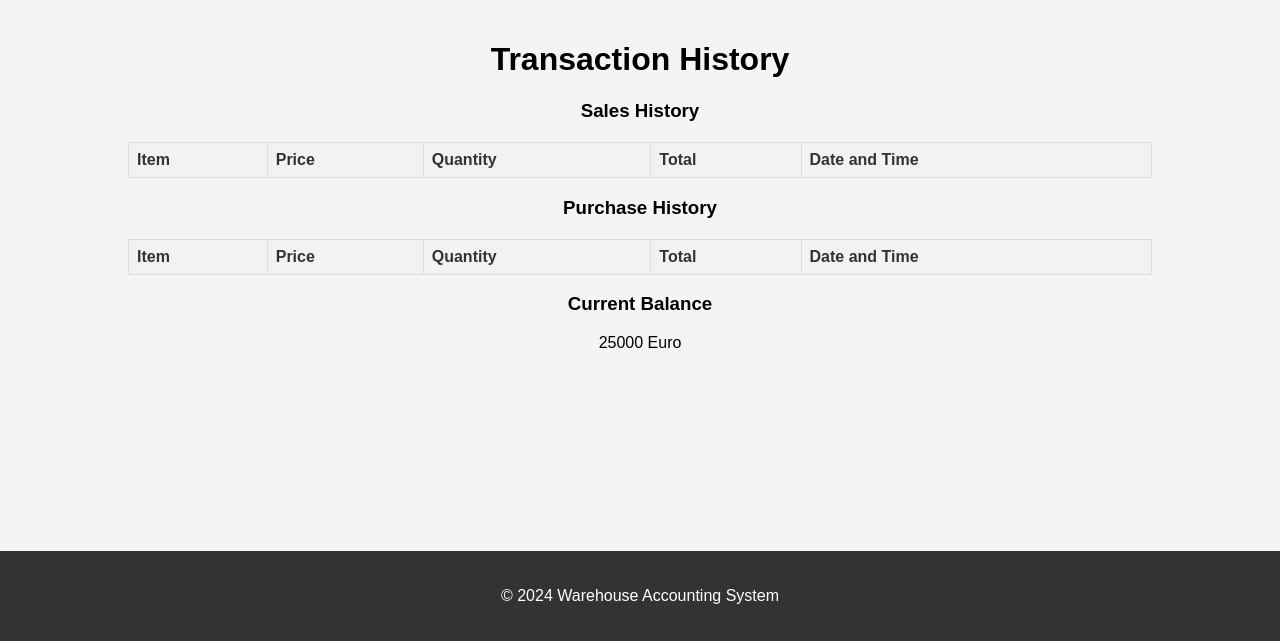
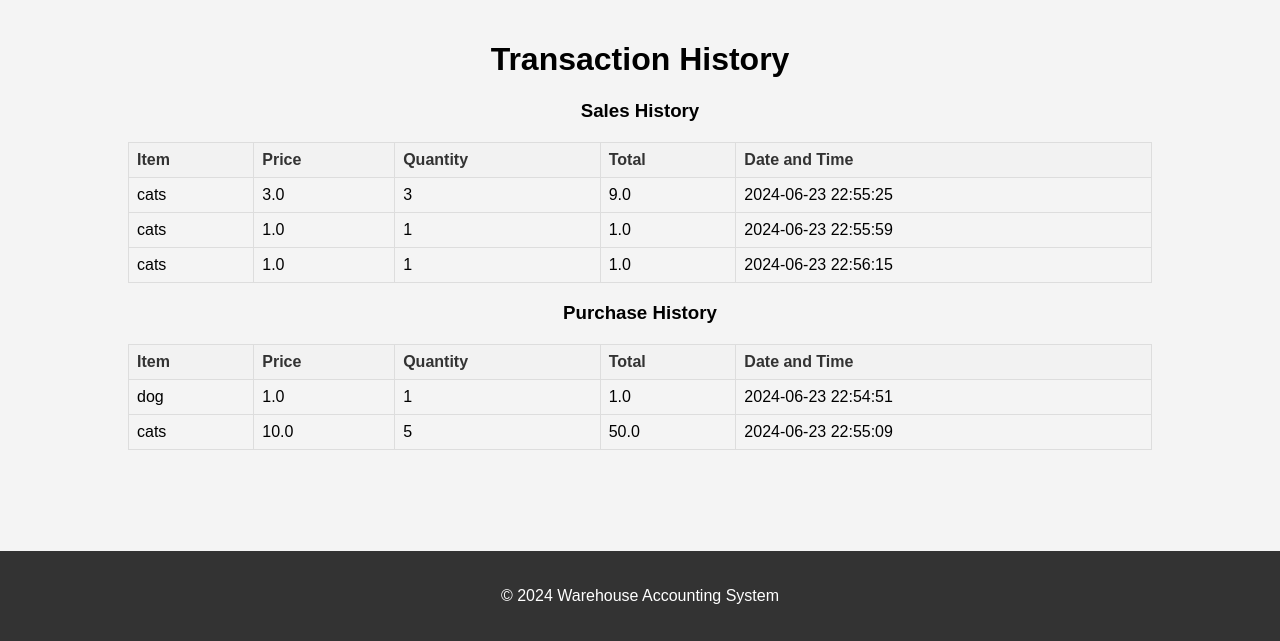
Before and after one commit to nunu0710/Accounting_app, a Flask app: page /history in a window 1280 px wide. Shown: the part 159-800 px from the top of the page. Run offline with Flask 3, Linux system fonts and the light colour scheme; lists and menus that the app fills with data are empty.

Commit message:
accounting app

```diff
--- /dev/null
+++ b/data.json
@@ -0,0 +1 @@
+{"inventory": {"dog": {"price": 1.0, "quantity": 1}}, "account_balance": 29960.0, "sales_history": [{"item": "cats", "price": 3.0, "quantity": 3, "total": 9.0, "time": "2024-06-23 22:55:25"}, {"item": "cats", "price": 1.0, "quantity": 1, "total": 1.0, "time": "2024-06-23 22:55:59"}, {"item": "cats", "price": 1.0, "quantity": 1, "total": 1.0, "time": "2024-06-23 22:56:15"}], "purchase_history": [{"item": "dog", "price": 1.0, "quantity": 1, "total": 1.0, "time": "2024-06-23 22:54:51"}, {"item": "cats", "price": 10.0, "quantity": 5, "total": 50.0, "time": "2024-06-23 22:55:09"}]}
--- a/main.py
+++ b/main.py
@@ -53,22 +53,8 @@ def balance():
         amount = request.form.get('amount', type=int, default=0)
         if command == 'add':
             account_balance += amount
-            purchase_history.append({
-                'item': 'balance',
-                'price': 0,
-                'quantity': 0,
-                'total': amount,
-                'time': datetime.now().strftime("%Y-%m-%d %H:%M:%S")
-            })
         elif command == 'subtract':
             account_balance -= amount
-            purchase_history.append({
-                'item': 'balance',
-                'price': 0,
-                'quantity': 0,
-                'total': -amount,
-                'time': datetime.now().strftime("%Y-%m-%d %H:%M:%S")
-            })
         save_data()  # Save data after each balance update
     return render_template('balance.html', balance=account_balance)
 
@@ -140,8 +126,7 @@ def purchase():
 def transaction_history():
     return render_template('history.html',
                            sales_history=sales_history,
-                           purchase_history=purchase_history,
-                           balance=account_balance)
+                           purchase_history=purchase_history)
 
 if __name__ == '__main__':
     app.run(debug=True)
--- a/templates/history.html
+++ b/templates/history.html
@@ -17,7 +17,7 @@
             text-align: center;
         }
         .header {
-            margin: 0px 0px;
+            margin: 0;
             padding: 0;
             background-color: #1a0c0c;
             color: #fff;
@@ -112,7 +112,7 @@
 <div class="container">
     <div class = "History">
         <h1>Transaction History</h1>
-        </div>
+    </div>
 
     <h3>Sales History</h3>
     <table>
@@ -161,9 +161,6 @@
             {% endfor %}
         </tbody>
     </table>
-
-    <h3>Current Balance</h3>
-    <p>{{ balance }} Euro</p>
 </div>
 
 <!-- Footer section -->
```
